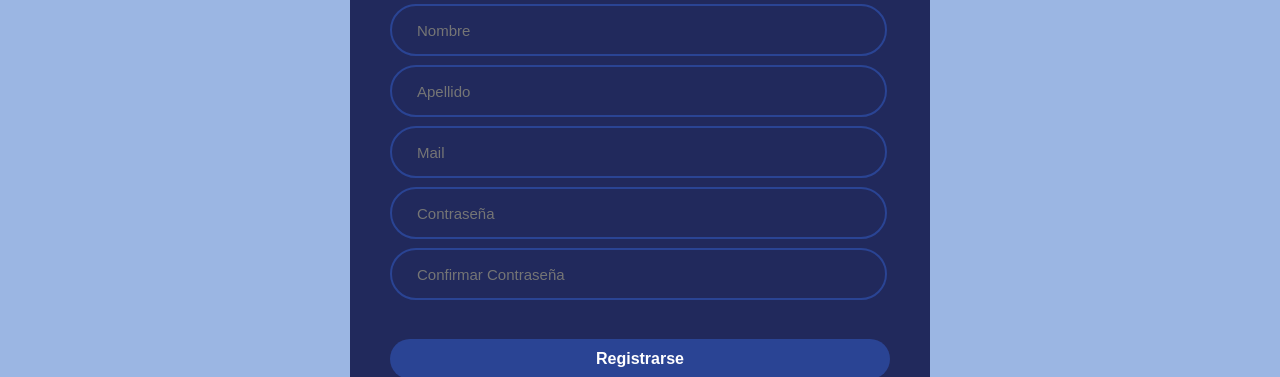
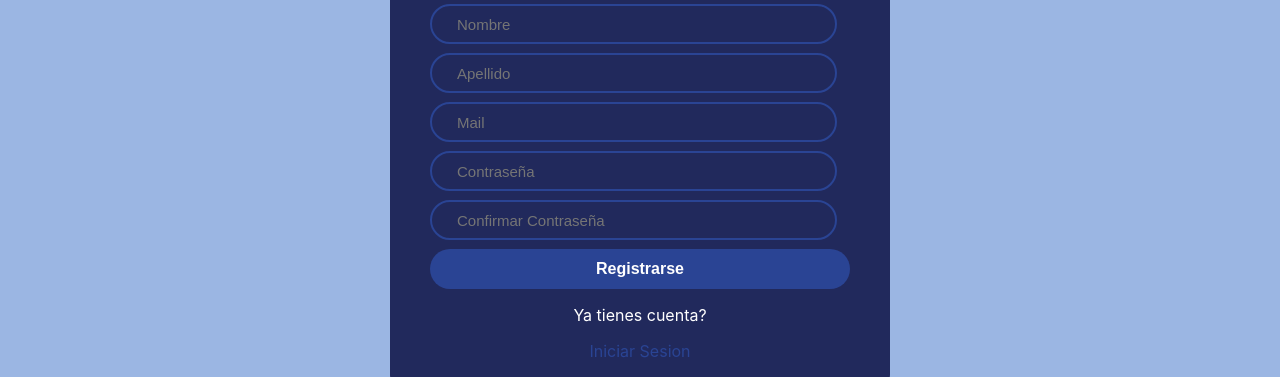
Before and after one commit to Lourdesgiolongo/Patitas-en-Espera-main, a plain HTML site: page registrarse.html in a window 1280 px wide. Shown: the part 248-625 px from the top of the page. Drawn offline with Linux system fonts and the light colour scheme; a web font is replaced by a local one.

Commit message:
tercer commit

```diff
--- a/css/descripcion.css
+++ b/css/descripcion.css
@@ -1,3 +1,13 @@
+/* Cambiar el color del fondo de la barra de desplazamiento */
+::-webkit-scrollbar {
+    background-color: #9bb6e3;
+  }
+
+  /* Cambiar el color de la barra de desplazamiento */
+  ::-webkit-scrollbar-thumb {
+    background-color: #013071;
+  }
+
 body{
     background-color: #9bb6e3;
     font-family: "inter";
--- a/css/header.css
+++ b/css/header.css
@@ -6,7 +6,7 @@
     display: flex;
     justify-content: flex-start;
     align-items: center;
-    background-color: rgba(217, 217, 217, 0.7);
+    background-color: rgba(140, 165, 211, 0.7);
     width: 1673.368px, fit-content;
     height: 111.558px;
     flex-shrink: 0;
--- a/css/index.css
+++ b/css/index.css
@@ -1,5 +1,16 @@
+::-webkit-scrollbar {
+    background-color: #9bb6e3;
+}
+
+::-webkit-scrollbar-thumb {
+    background-color: #013071;
+}
+
+*{
+    box-sizing: border-box  ;
+}
 body{
-    background-color: #9bb6e3;
+    background-color: #f5f7f9;
     font-family: "inter";
 }
 
@@ -11,8 +22,6 @@ h1{
     color: #013071;
     position: relative;
 }
-
-
 
  .filter-button {
     position: fixed;
--- a/css/registrarse.css
+++ b/css/registrarse.css
@@ -1,8 +1,7 @@
 body{
     background-color: #9bb6e3;
+    overflow-x:hidden ;
 }
-
-
 
 section {
     display: flex;
@@ -22,7 +21,7 @@ form {
     border-radius: 15px;
 }
 
-/* boton registrarse */
+/* botón registrarse */
 form button {
     width: 100%;
     height: 40px;
@@ -32,7 +31,7 @@ form button {
     font-size: 16px;
     color: #fff;
     background: #2a4494;
-    margin-top: 30px;
+    margin-top: auto;
 }
 
 /* texto registrarse*/
@@ -45,19 +44,16 @@ h1{
 /* ya tienes cuenta */
 .cuenta{
     color: #fff;
-    margin-top: 30px;
-    margin-right: 0px;
-    margin-left: 185px;
-    margin-bottom: 10px;
+    text-align: center;
 }
 
-/* boton iniciar sesion */
+/* botón iniciar sesión */
 .inicio{
     text-decoration: none;
     color: #2a4494;
-    margin-top: 10px;
-    margin-right: 60px;
-    margin-left: 200px;
+    display: block;
+    text-align: center;
+
 }
 
 .inputLogin {
--- a/css/sobrenosotros.css
+++ b/css/sobrenosotros.css
@@ -1,5 +1,17 @@
+::-webkit-scrollbar {
+    background-color: #9bb6e3;
+}
+
+::-webkit-scrollbar-thumb {
+    background-color: #144a96;
+}
+
+html{
+    scroll-behavior: smooth;
+}
+
 body{
-    background-image: url(/img/sobrenosotros.png);
+    background-image: url(/Patitas-en-Espera-main/img/sobrenosotros.png);
     background-size:70%;
     background-repeat: no-repeat;
     background-position: center;
@@ -29,7 +41,7 @@ h1{
 }
 
 .mostrar-lema{
-    opacity: 1;
+    opacity: 2;
 }
 
 .about-us{
--- a/js/javascriptsobrenosotros.js
+++ b/js/javascriptsobrenosotros.js
@@ -5,7 +5,6 @@ $(document).ready(function() {
         var scroll = $(window).scrollTop();
 
         var lemaTop = lema.offset().top;
-        // var lemaHeight = lema.outerHeight();
 
         if (scroll + windowHeight > lemaTop) {
             lema.addClass('mostrar-lema');
```
Also changed, not shown: sobrenosotros.html (+2 -0 lines).
